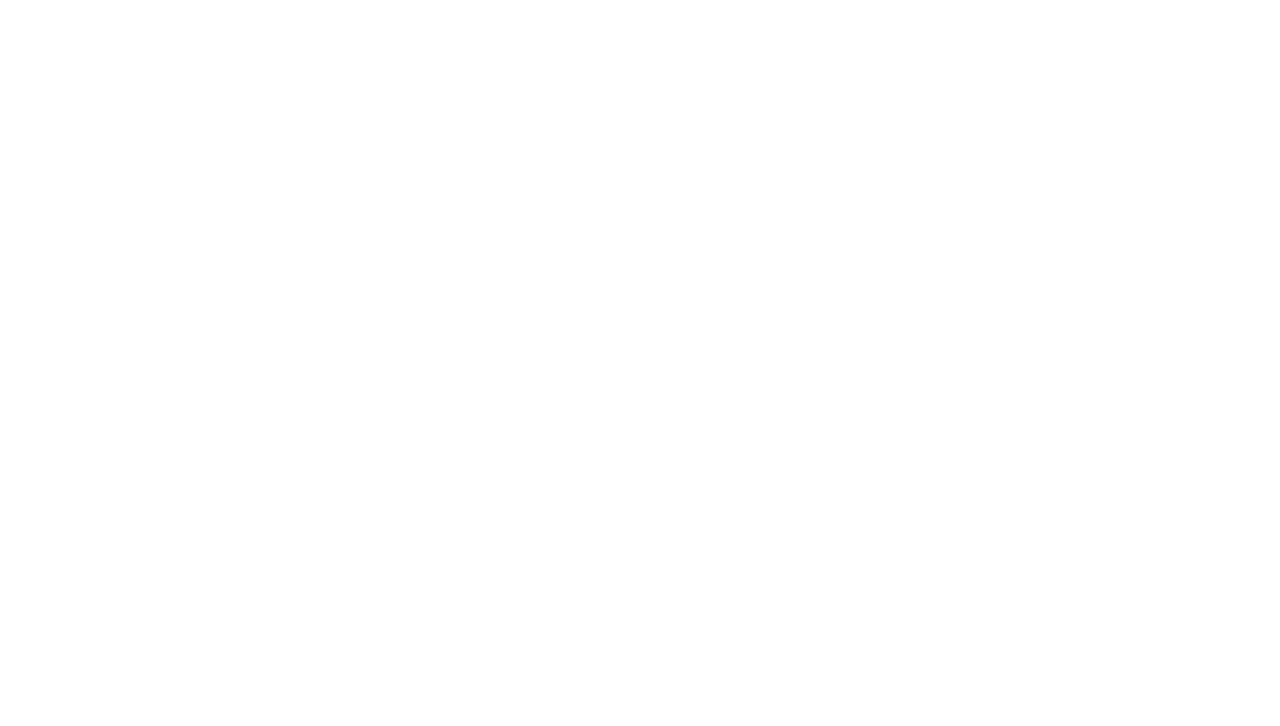
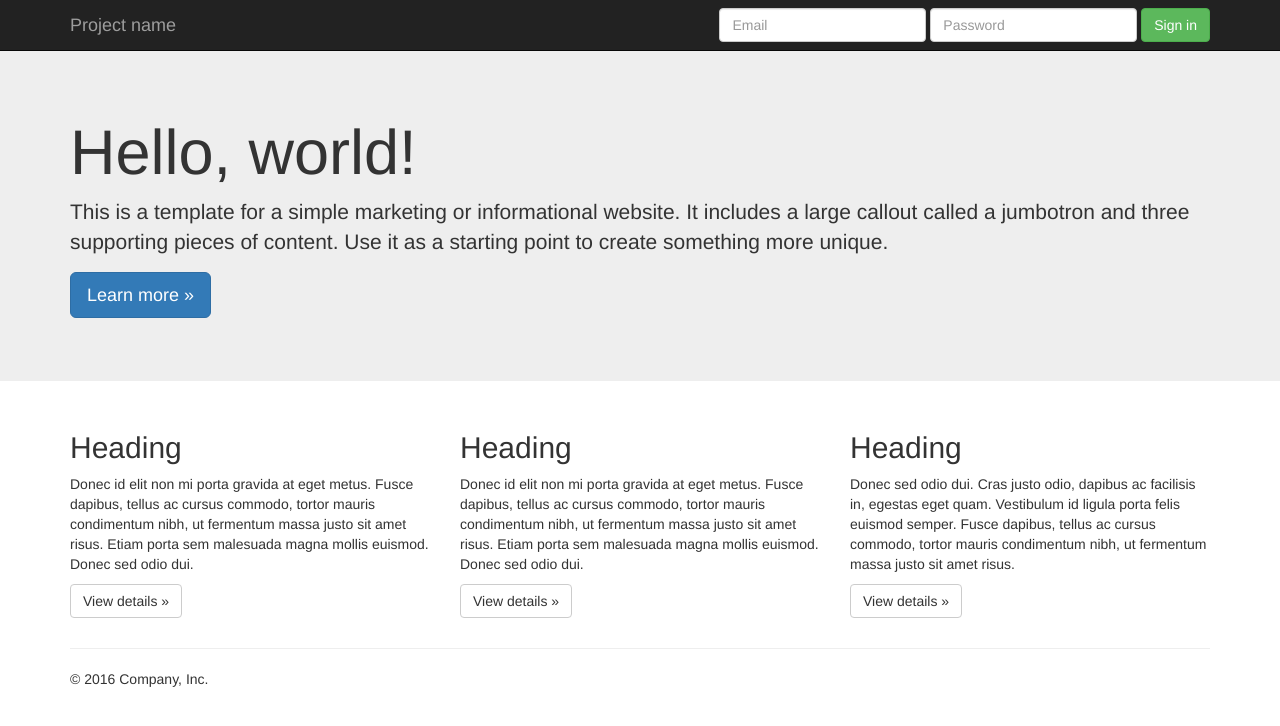
Before and after one commit to MariaSpr/portfolio, a plain HTML site: page index.html in a window 1280 px wide. Drawn offline with Linux system fonts and the light colour scheme.

Commit message:
Starter bootstrap

```diff
--- a/css/style.css
+++ b/css/style.css
@@ -0,0 +1,4 @@
+body {
+  padding-top: 50px;
+  padding-bottom: 20px;
+}
--- a/index.html
+++ b/index.html
@@ -1,5 +1,6 @@
 <!DOCTYPE html>
 <html lang="en">
+
 <head>
     <meta charset="UTF-8">
     <meta http-equiv="X-UA-Compatible" content="IE=edge">
@@ -8,13 +9,71 @@
     <link rel="stylesheet" type="text/css" href="css/bootstrap.min.css">
     <link rel="stylesheet" type="text/css" href="css/style.css">
 </head>
+
 <body>
-
-
+    <nav class="navbar navbar-inverse navbar-fixed-top">
+        <div class="container">
+            <div class="navbar-header">
+                <button type="button" class="navbar-toggle collapsed" data-toggle="collapse" data-target="#navbar" aria-expanded="false" aria-controls="navbar">
+                    <span class="sr-only">Toggle navigation</span>
+                    <span class="icon-bar"></span>
+                    <span class="icon-bar"></span>
+                    <span class="icon-bar"></span>
+                </button>
+                <a class="navbar-brand" href="#">Project name</a>
+            </div>
+            <div id="navbar" class="navbar-collapse collapse">
+                <form class="navbar-form navbar-right">
+                    <div class="form-group">
+                        <input type="text" placeholder="Email" class="form-control">
+                    </div>
+                    <div class="form-group">
+                        <input type="password" placeholder="Password" class="form-control">
+                    </div>
+                    <button type="submit" class="btn btn-success">Sign in</button>
+                </form>
+            </div>
+            <!--/.navbar-collapse -->
+        </div>
+    </nav>
+    <!-- Main jumbotron for a primary marketing message or call to action -->
+    <div class="jumbotron">
+        <div class="container">
+            <h1>Hello, world!</h1>
+            <p>This is a template for a simple marketing or informational website. It includes a large callout called a jumbotron and three supporting pieces of content. Use it as a starting point to create something more unique.</p>
+            <p><a class="btn btn-primary btn-lg" href="#" role="button">Learn more &raquo;</a></p>
+        </div>
+    </div>
+    <div class="container">
+        <!-- Example row of columns -->
+        <div class="row">
+            <div class="col-md-4">
+                <h2>Heading</h2>
+                <p>Donec id elit non mi porta gravida at eget metus. Fusce dapibus, tellus ac cursus commodo, tortor mauris condimentum nibh, ut fermentum massa justo sit amet risus. Etiam porta sem malesuada magna mollis euismod. Donec sed odio dui. </p>
+                <p><a class="btn btn-default" href="#" role="button">View details &raquo;</a></p>
+            </div>
+            <div class="col-md-4">
+                <h2>Heading</h2>
+                <p>Donec id elit non mi porta gravida at eget metus. Fusce dapibus, tellus ac cursus commodo, tortor mauris condimentum nibh, ut fermentum massa justo sit amet risus. Etiam porta sem malesuada magna mollis euismod. Donec sed odio dui. </p>
+                <p><a class="btn btn-default" href="#" role="button">View details &raquo;</a></p>
+            </div>
+            <div class="col-md-4">
+                <h2>Heading</h2>
+                <p>Donec sed odio dui. Cras justo odio, dapibus ac facilisis in, egestas eget quam. Vestibulum id ligula porta felis euismod semper. Fusce dapibus, tellus ac cursus commodo, tortor mauris condimentum nibh, ut fermentum massa justo sit amet risus.</p>
+                <p><a class="btn btn-default" href="#" role="button">View details &raquo;</a></p>
+            </div>
+        </div>
+        <hr>
+        <footer>
+            <p>&copy; 2016 Company, Inc.</p>
+        </footer>
+    </div>
+    <!-- /container -->
     <!-- jquery cdn -->
     <!-- <script src="https://ajax.googleapis.com/ajax/libs/jquery/1.12.4/jquery.min.js"></script> -->
     <script type="text/javascript" src="js/jquery.min.js"></script>
     <script type="text/javascript" src="js/bootstrap.min.js"></script>
     <script type="text/javascript" src="js/script.js"></script>
 </body>
+
 </html>
```
Lines whose indentation alone changed are shown as unchanged.
